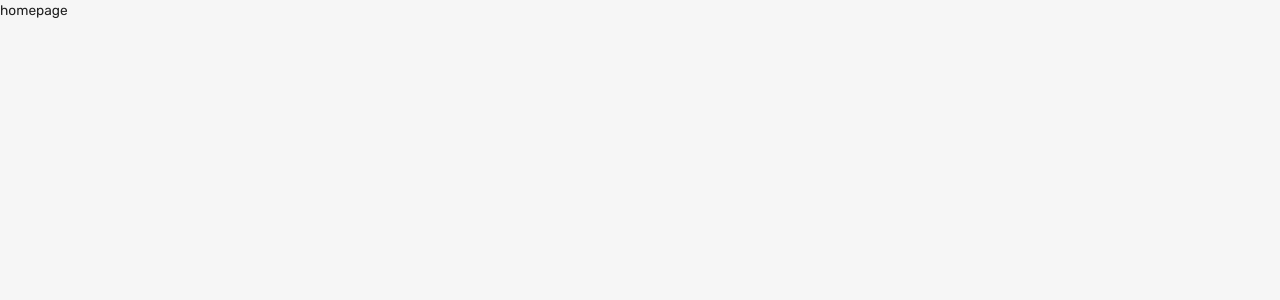
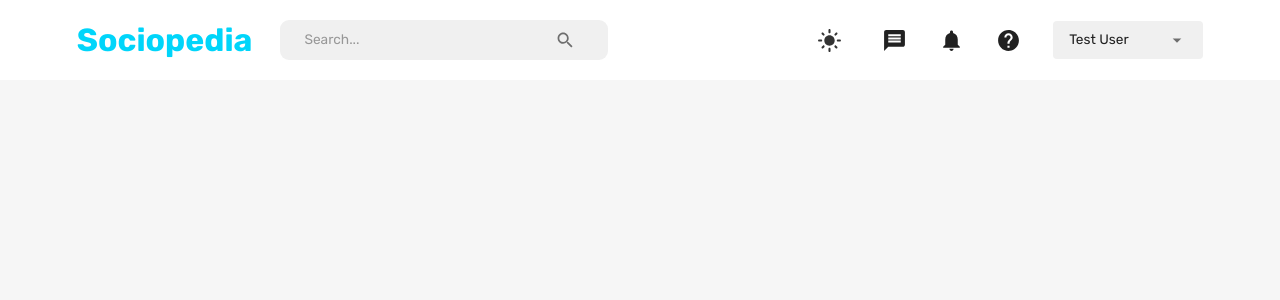
Before and after one commit to cornual55/ReactSocialProject, a React (Create React App) app in the folder client/: page /home in a window 1280 px wide. Shown: the top 300 px of the page. Built offline with nearby package versions, Linux system fonts and the light colour scheme.

Commit message:
navbar complete

```diff
--- a/client/src/scenes/homePage/index.jsx
+++ b/client/src/scenes/homePage/index.jsx
@@ -1,5 +1,12 @@
+import { Box } from "@mui/material";
+import Navbar from "scenes/navbar";
+
 const HomePage = () => {
-    return (<div>homepage</div>)
+    return (
+        <Box>
+            <Navbar />
+        </Box>
+    );
 }
 
 export default HomePage;
--- a/client/src/scenes/navbar/index.jsx
+++ b/client/src/scenes/navbar/index.jsx
@@ -37,12 +37,12 @@ const Navbar = () => {
     const theme = useTheme();
     const neutralLight = theme.palette.neutral.light;
     const dark = theme.palette.neutral.dark;
-    const background = theme.palette.background.default;
+    const backgroundColor = theme.palette.background.default;
     const primaryLight = theme.palette.primary.light;
     const alt = theme.palette.background.alt;
 
-    const fullName = `${user.firstName} ${user.lastName}`;
-
+    //const fullName = `${user.firstName} ${user.lastName}`;
+    const fullName = "Test User";
 
     return (
     <FlexBetween padding="1rem 6%" backgroundColor={alt}>
```
